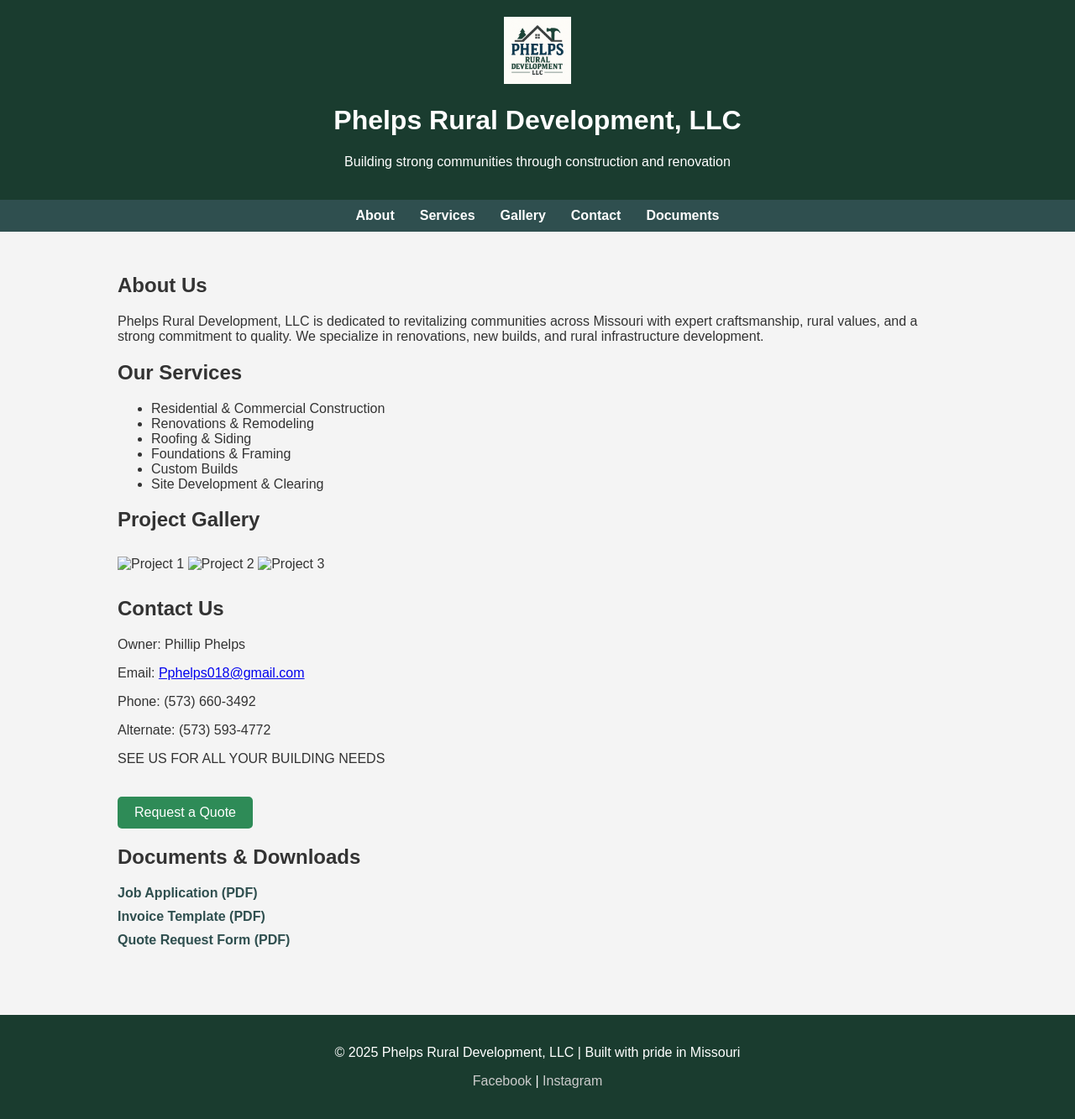
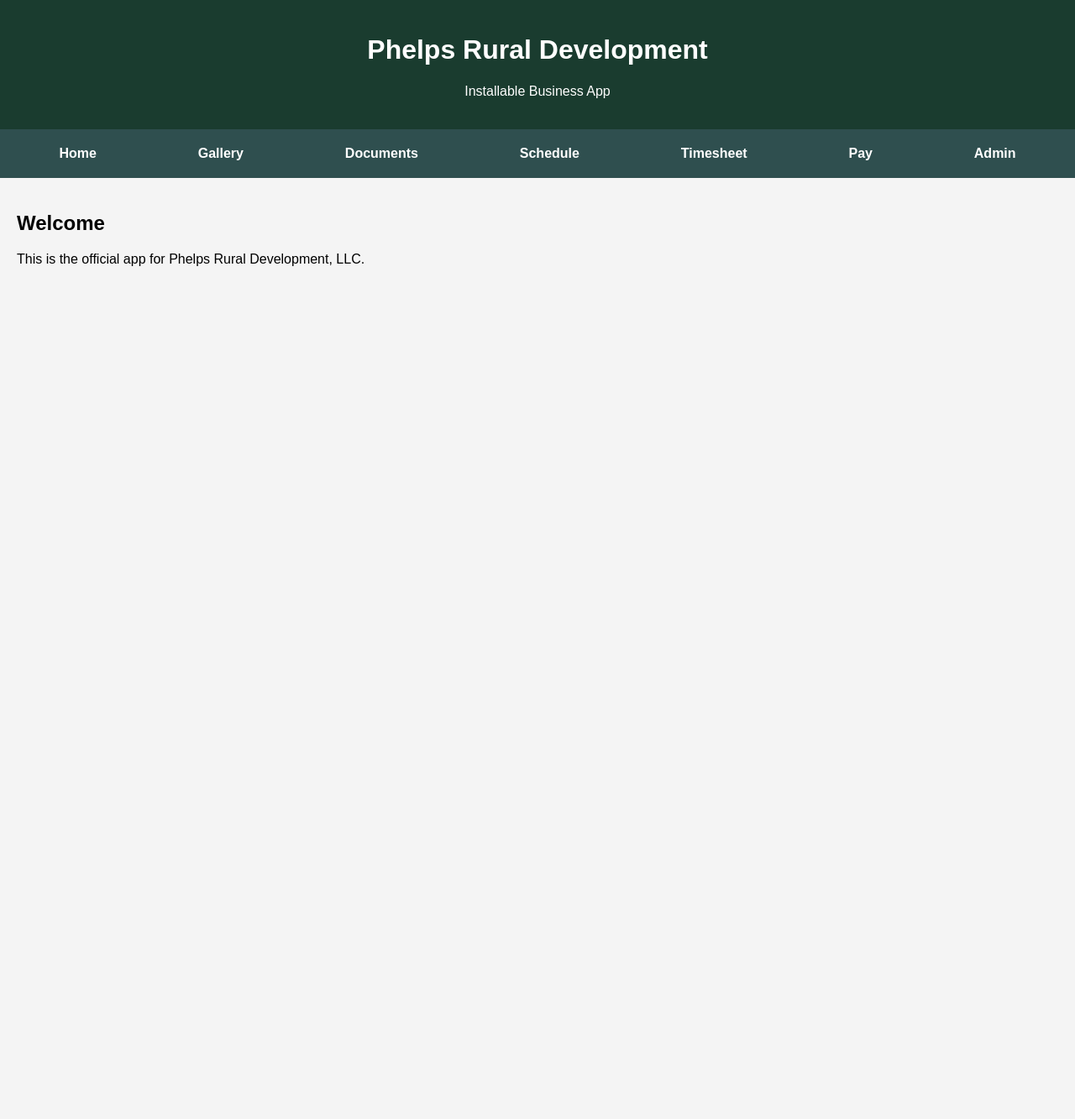
Before and after one commit to Greenphoenix1313/Phelps-Rural-site, a plain HTML site: page index.html in a window 1280 px wide. Shown: the whole page at 84% size. After the commit the page ends 800 px from the top, so only its background shows below. Drawn offline with Linux system fonts and the light colour scheme.

Commit message:
Update index.html

```diff
--- a/index.html
+++ b/index.html
@@ -1,132 +1,48 @@
-<!DOCTYPE html><html lang="en">
+<!DOCTYPE html>
+<html lang="en">
 <head>
-  <meta charset="UTF-8">
-  <meta name="viewport" content="width=device-width, initial-scale=1.0">
-  <title>Phelps Rural Development, LLC</title>
+  <meta charset="UTF-8" />
+  <meta name="viewport" content="width=device-width, initial-scale=1.0" />
+  <title>Phelps Rural Development App</title>
   <style>
-    body {
-      font-family: Arial, sans-serif;
-      margin: 0;
-      padding: 0;
-      background-color: #f4f4f4;
-      color: #333;
-    }
-    header {
-      background-color: #1a3c2f;
-      color: #fff;
-      padding: 20px 0;
-      text-align: center;
-    }
-    header img {
-      width: 80px;
-      height: auto;
-    }
-    nav {
-      background-color: #2f4f4f;
-      display: flex;
-      justify-content: center;
-      gap: 30px;
-      padding: 10px;
-    }
-    nav a {
-      color: white;
-      text-decoration: none;
-      font-weight: bold;
-    }
-    .container {
-      padding: 30px;
-      max-width: 1000px;
-      margin: auto;
-    }
-    .gallery img {
-      max-width: 100%;
-      height: auto;
-      margin: 10px 0;
-    }
-    footer {
-      background-color: #1a3c2f;
-      color: white;
-      text-align: center;
-      padding: 20px;
-      margin-top: 40px;
-    }
-    .button {
-      background-color: #2e8b57;
-      color: white;
-      padding: 10px 20px;
-      text-decoration: none;
-      border-radius: 5px;
-      display: inline-block;
-      margin-top: 20px;
-    }
-    .downloads a {
-      display: block;
-      margin: 10px 0;
-      color: #2f4f4f;
-      text-decoration: none;
-      font-weight: bold;
-    }
+    body { font-family: Arial, sans-serif; margin: 0; padding: 0; background: #f4f4f4; }
+    header { background: #1a3c2f; color: white; padding: 20px; text-align: center; }
+    nav { display: flex; flex-wrap: wrap; justify-content: space-around; background: #2f4f4f; padding: 10px; }
+    nav a { color: white; text-decoration: none; padding: 10px; font-weight: bold; }
+    section { display: none; padding: 20px; }
+    section.active { display: block; }
+    .button { background: #2e8b57; color: white; padding: 10px; text-decoration: none; border-radius: 5px; display: inline-block; margin-top: 10px; }
+    input, textarea, select { width: 100%; padding: 8px; margin: 8px 0; box-sizing: border-box; }
+    .invoice-preview, .log-box { border: 1px solid #ccc; background: white; padding: 20px; margin-top: 20px; }
+    .log-entry { margin-bottom: 10px; border-bottom: 1px dashed #ccc; padding-bottom: 5px; }
   </style>
 </head>
-<body>  <header>
-    <img src="logo.png" alt="Company Logo">
-    <h1>Phelps Rural Development, LLC</h1>
-    <p>Building strong communities through construction and renovation</p>
-  </header>  <nav>
-    <a href="#about">About</a>
-    <a href="#services">Services</a>
-    <a href="#gallery">Gallery</a>
-    <a href="#contact">Contact</a>
-    <a href="#documents">Documents</a>
-  </nav>  <div class="container">
-    <section id="about">
-      <h2>About Us</h2>
-      <p>Phelps Rural Development, LLC is dedicated to revitalizing communities across Missouri with expert craftsmanship, rural values, and a strong commitment to quality. We specialize in renovations, new builds, and rural infrastructure development.</p>
-    </section><section id="services">
-  <h2>Our Services</h2>
-  <ul>
-    <li>Residential & Commercial Construction</li>
-    <li>Renovations & Remodeling</li>
-    <li>Roofing & Siding</li>
-    <li>Foundations & Framing</li>
-    <li>Custom Builds</li>
-    <li>Site Development & Clearing</li>
-  </ul>
-</section>
+<body>
+  <header>
+    <h1>Phelps Rural Development</h1>
+    <p>Installable Business App</p>
+  </header>
 
-<section id="gallery">
-  <h2>Project Gallery</h2>
-  <div class="gallery">
-    <img src="project1.jpg" alt="Project 1">
-    <img src="project2.jpg" alt="Project 2">
-    <img src="project3.jpg" alt="Project 3">
-  </div>
-</section>
+  <nav>
+    <a href="#home" onclick="showTab('home')">Home</a>
+    <a href="#gallery" onclick="showTab('gallery')">Gallery</a>
+    <a href="#documents" onclick="showTab('documents')">Documents</a>
+    <a href="#schedule" onclick="showTab('schedule')">Schedule</a>
+    <a href="#timesheet" onclick="showTab('timesheet')">Timesheet</a>
+    <a href="#pay" onclick="showTab('pay')">Pay</a>
+    <a href="#admin" onclick="showTab('admin')">Admin</a>
+  </nav>
 
-<section id="contact">
-  <h2>Contact Us</h2>
-  <p>Owner: Phillip Phelps</p>
-  <p>Email: <a href="mailto:Pphelps018@gmail.com">Pphelps018@gmail.com</a></p>
-  <p>Phone: (573) 660-3492</p>
-  <p>Alternate: (573) 593-4772</p>
-  <p>SEE US FOR ALL YOUR BUILDING NEEDS</p>
-  <a class="button" href="mailto:Pphelps018@gmail.com">Request a Quote</a>
-</section>
+  <section id="home" class="active">
+    <h2>Welcome</h2>
+    <p>This is the official app for Phelps Rural Development, LLC.</p>
+  </section>
 
-<section id="documents">
-  <h2>Documents & Downloads</h2>
-  <div class="downloads">
-    <a href="files/Expanded_Job_Application_Phelps_RD.pdf" download>Job Application (PDF)</a>
-    <a href="files/Corrected_Invoice_Template_Phelps_RD.pdf" download>Invoice Template (PDF)</a>
-    <a href="files/Corrected_Quote_Request_Phelps_RD.pdf" download>Quote Request Form (PDF)</a>
-  </div>
-</section>
+  <section id="gallery">
+    <h2>Project Gallery</h2>
+    <p>Gallery coming soon...</p>
+  </section>
 
-  </div>  <footer>
-    <p>&copy; 2025 Phelps Rural Development, LLC | Built with pride in Missouri</p>
-    <p>
-      <a href="#" style="color: #ccc; text-decoration: none;">Facebook</a> |
-      <a href="#" style="color: #ccc; text-decoration: none;">Instagram</a>
-    </p>
-  </footer></body>
-</html>
+  <section id="documents">
+    <h2>Documents</h2>
+    <a class="button
```
